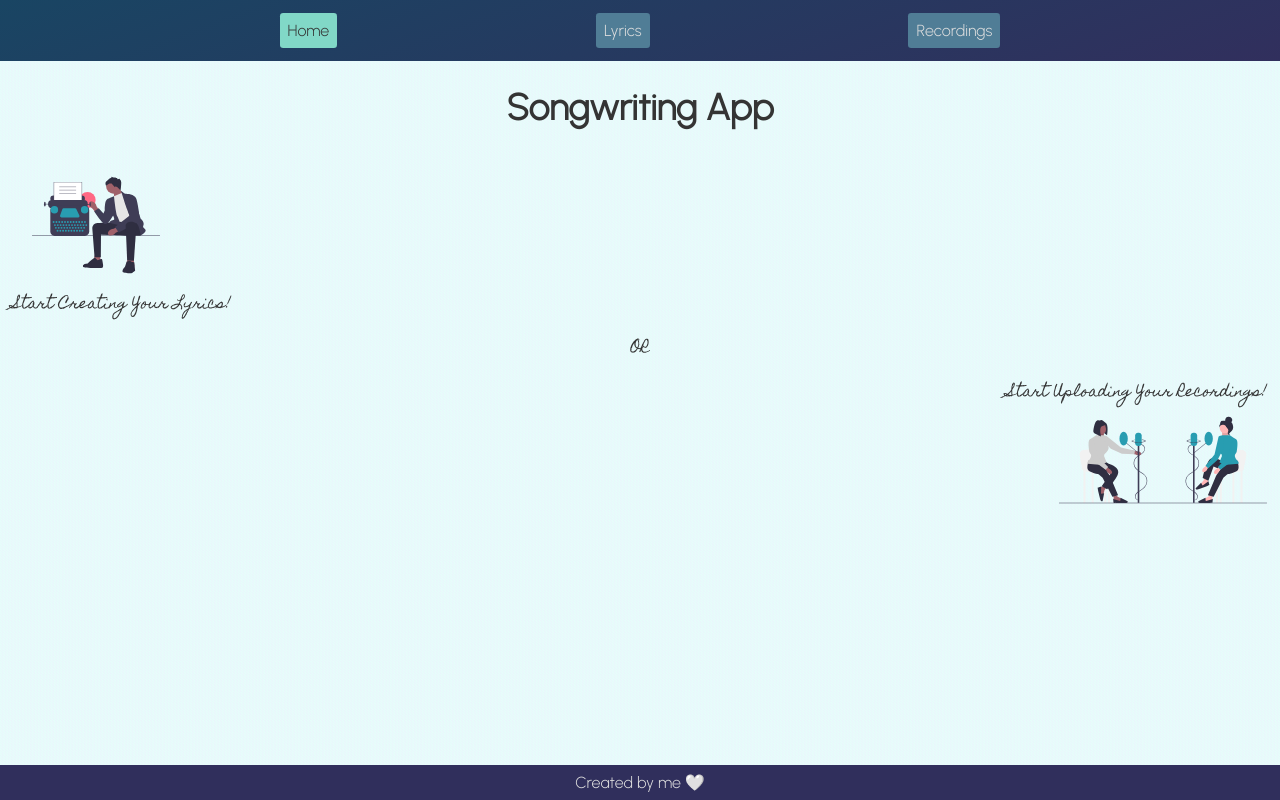
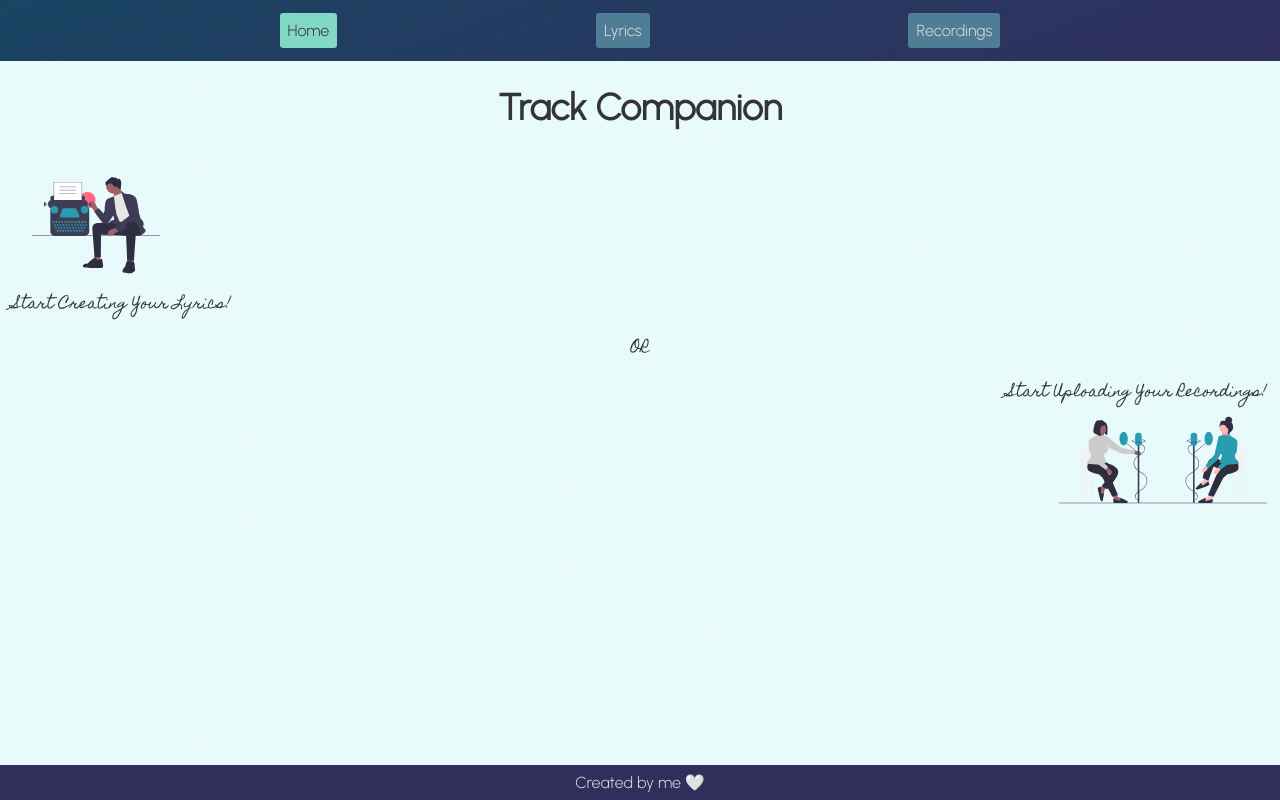
Before and after one commit to K-Juno/Track-Companion, a Next.js app: page / in a window 1280 px wide. Built offline with nearby package versions, Linux system fonts and the light colour scheme.

Commit message:
change app name

```diff
--- a/pages/index.js
+++ b/pages/index.js
@@ -5,7 +5,7 @@ import Foot from '../components/Foot';
 export default function Home() {
   return (
     <>
-      <Title>Songwriting App</Title>
+      <Title>Track Companion</Title>
       <LandingPage />
       <Foot />
     </>
```
